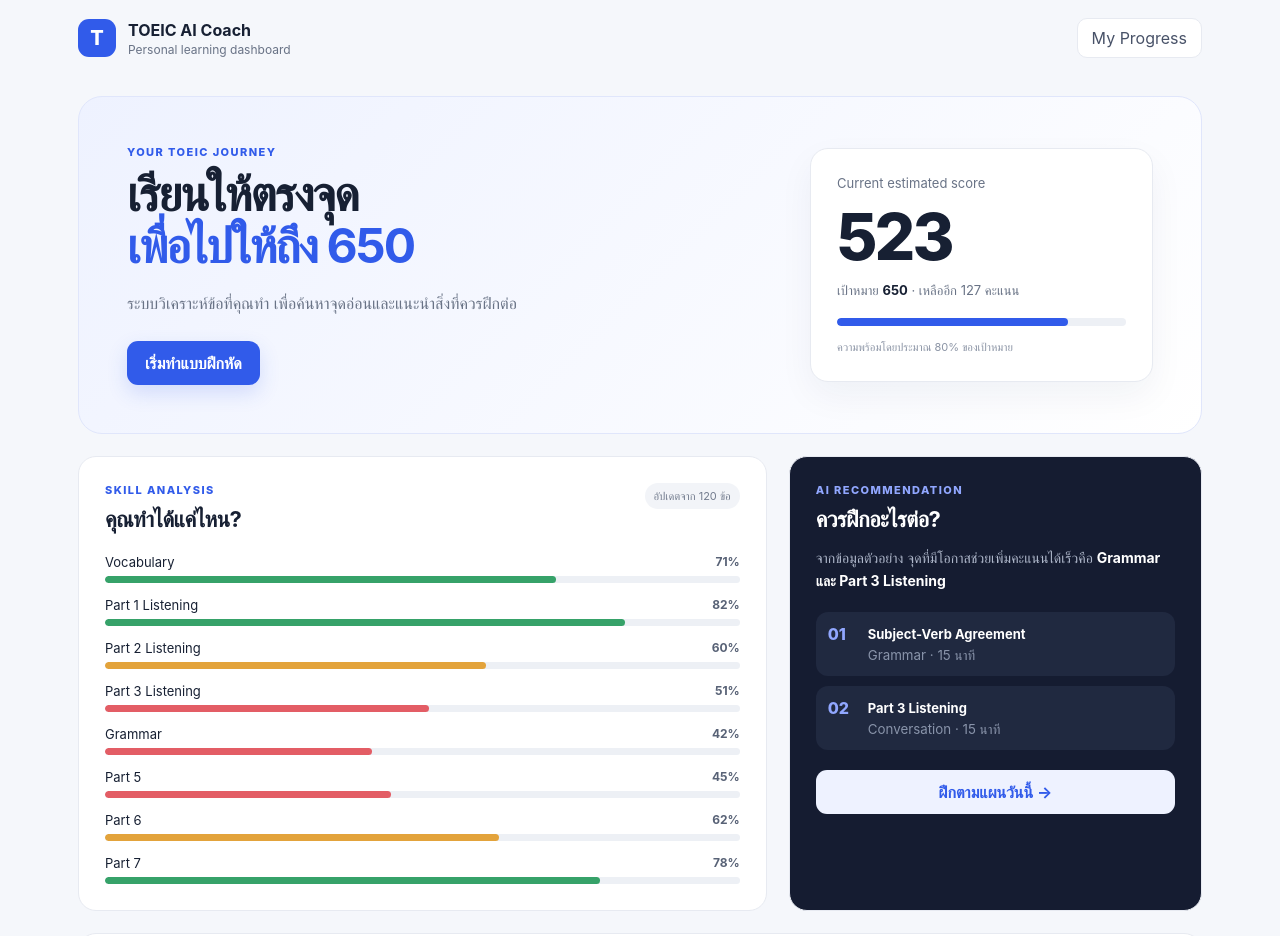
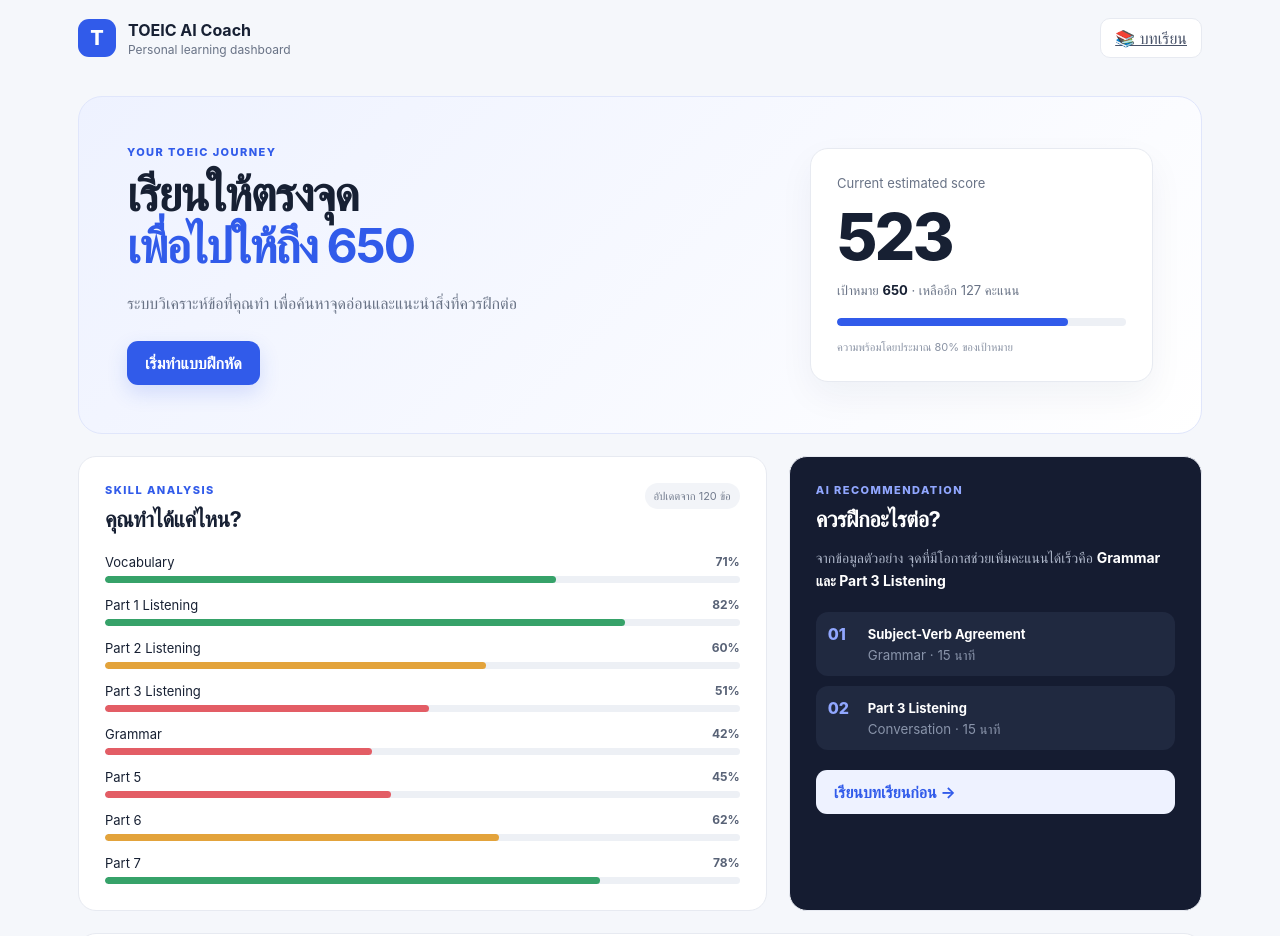
Before and after one commit to froncebl1998-lab/toeic-ai-coach, a Next.js app: page / in a window 1280 px wide. Shown: the top 936 px of the page. Built offline with nearby package versions, Linux system fonts and the light colour scheme.

Commit message:
Add lessons navigation

```diff
--- a/app/page.tsx
+++ b/app/page.tsx
@@ -17,7 +17,7 @@
   return <main className="page">
     <header className="topbar">
       <div className="brand"><div className="logo">T</div><div><strong>TOEIC AI Coach</strong><span>Personal learning dashboard</span></div></div>
-      <button className="profile">My Progress</button>
+      <a className="profile" href="/lessons">📚 บทเรียน</a>
     </header>
 
     <section className="hero">
@@ -38,7 +38,7 @@
       <div className="card recommendation"><p className="eyebrow">AI RECOMMENDATION</p><h2>ควรฝึกอะไรต่อ?</h2>
         <p className="ai-text">จากข้อมูลตัวอย่าง จุดที่มีโอกาสช่วยเพิ่มคะแนนได้เร็วคือ <b>Grammar และ Part 3 Listening</b></p>
         <div className="focus"><div><span>01</span><strong>Subject-Verb Agreement</strong><small>Grammar · 15 นาที</small></div><div><span>02</span><strong>Part 3 Listening</strong><small>Conversation · 15 นาที</small></div></div>
-        <button className="secondary" onClick={()=>setStarted(true)}>ฝึกตามแผนวันนี้ →</button>
+        <a className="secondary link-button" href="/lessons">เรียนบทเรียนก่อน →</a>
       </div>
     </section>
 
```
